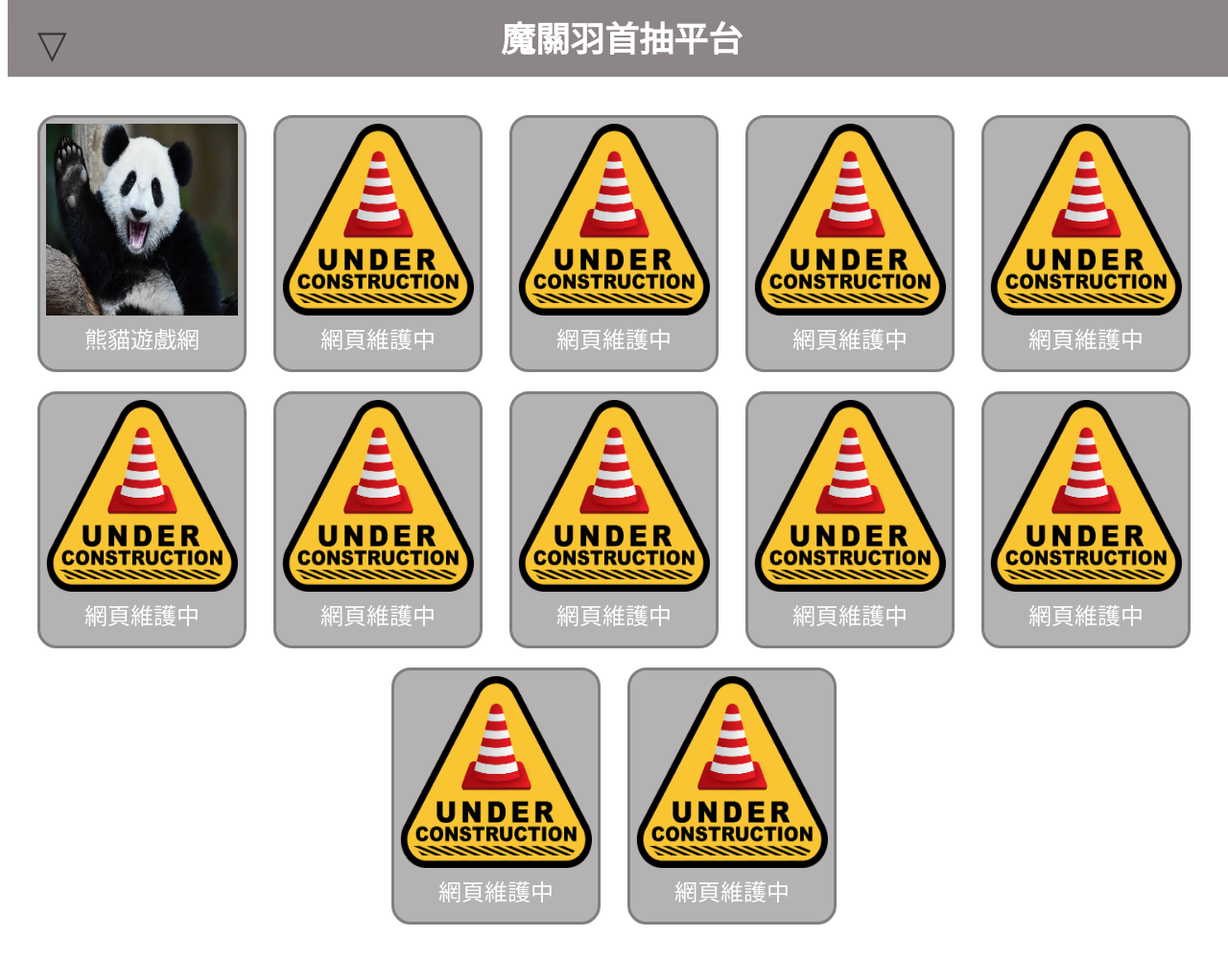
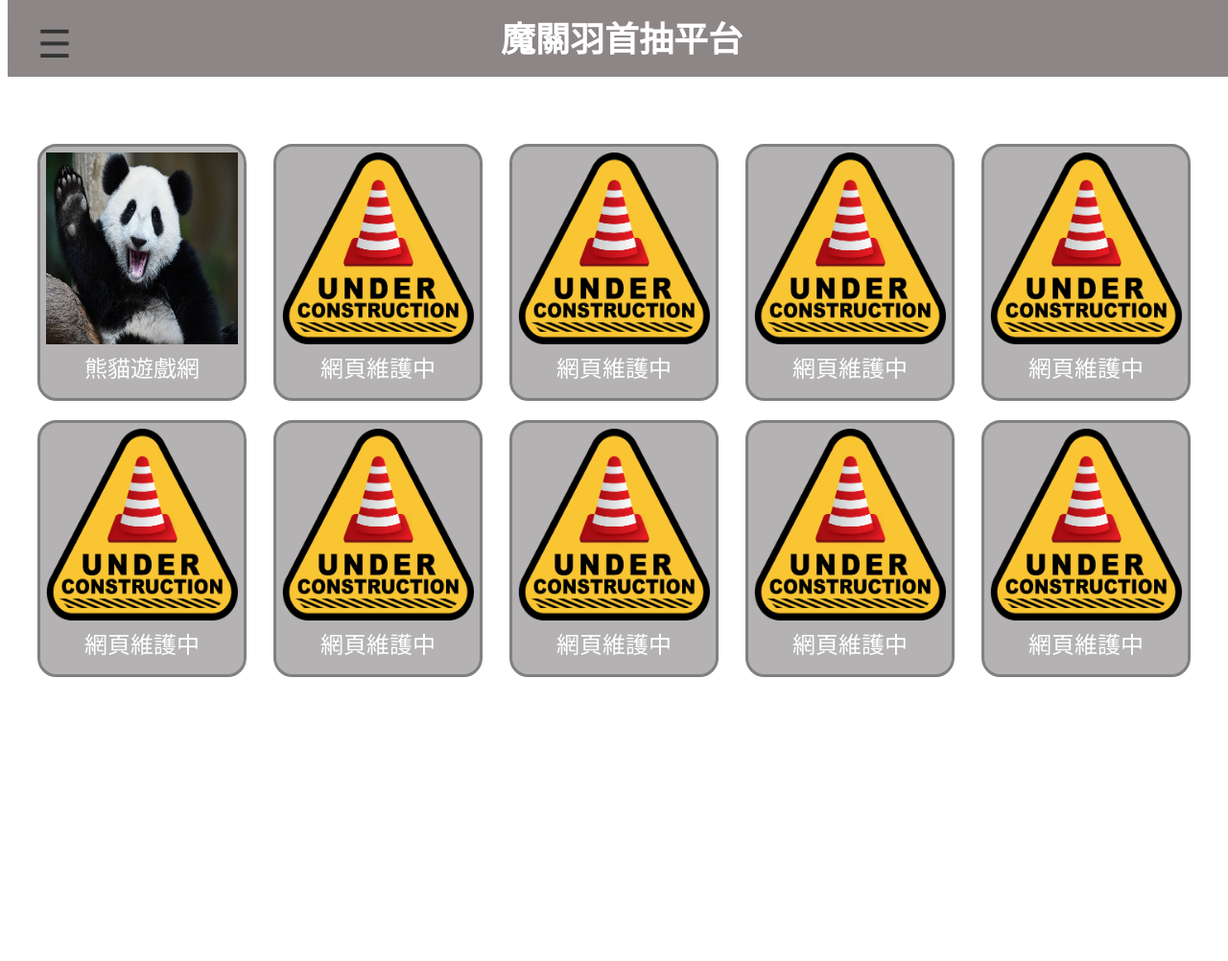
Before and after one commit to huanciou/practice_20210924, a plain HTML site: page index.html in a window 1280 px wide. Shown: the whole page at 96% size. After the commit the page ends 800 px from the top, so only its background shows below. Drawn offline with Linux system fonts and the light colour scheme.

Commit message:
3.2 commit

```diff
--- a/index.html
+++ b/index.html
@@ -11,9 +11,9 @@
 
     <div class="toggled">
         <ul class="demo">
-            <li><a href="#">▽</a>
+            <li><a href="#">☰</a>
                 <ul>
-                    <li><a href="#">遊戲1</a></li>
+                    <li><a href="./game1.html">遊戲1</a></li>
                     <li><a href="#">遊戲2</a></li>
                     <li><a href="#">遊戲3</a></li>
                     <li><a href="#">遊戲4</a></li>
@@ -45,57 +45,47 @@
         </div>
 
         <div class="box box2">
-            <a href="http://google.com.tw"><img src="./pictures/a106.png" alt="">
+            <a href="#"><img src="./pictures/a106.png" alt="">
                 網頁維護中</a>
         </div>
 
         <div class="box box3">
-            <a href="http://google.com.tw"><img src="./pictures/a106.png" alt="">
+            <a href="#"><img src="./pictures/a106.png" alt="">
                 網頁維護中</a>
         </div>
 
         <div class="box box4">
-            <a href="http://google.com.tw"><img src="./pictures/a106.png" alt="">
+            <a href="#"><img src="./pictures/a106.png" alt="">
                 網頁維護中</a>
         </div>
 
         <div class="box box5">
-            <a href="http://google.com.tw"><img src="./pictures/a106.png" alt="">
+            <a href="#"><img src="./pictures/a106.png" alt="">
                 網頁維護中</a>
         </div>
 
         <div class="box box6">
-            <a href="http://google.com.tw"><img src="./pictures/a106.png" alt="">
+            <a href="#"><img src="./pictures/a106.png" alt="">
                 網頁維護中</a>
         </div>
 
         <div class="box box7">
-            <a href="http://google.com.tw"><img src="./pictures/a106.png" alt="">
+            <a href="#"><img src="./pictures/a106.png" alt="">
                 網頁維護中</a>
         </div>
 
-        <div class="box box7">
-            <a href="http://google.com.tw"><img src="./pictures/a106.png" alt="">
+        <div class="box box8">
+            <a href="#"><img src="./pictures/a106.png" alt="">
                 網頁維護中</a>
         </div>
 
-        <div class="box box7">
-            <a href="http://google.com.tw"><img src="./pictures/a106.png" alt="">
+        <div class="box box9">
+            <a href="#"><img src="./pictures/a106.png" alt="">
                 網頁維護中</a>
         </div>
 
-        <div class="box box7">
-            <a href="http://google.com.tw"><img src="./pictures/a106.png" alt="">
-                網頁維護中</a>
-        </div>
-
-        <div class="box box7">
-            <a href="http://google.com.tw"><img src="./pictures/a106.png" alt="">
-                網頁維護中</a>
-        </div>
-
-        <div class="box box7">
-            <a href="http://google.com.tw"><img src="./pictures/a106.png" alt="">
+        <div class="box box10">
+            <a href="#"><img src="./pictures/a106.png" alt="">
                 網頁維護中</a>
         </div>
 
--- a/style.css
+++ b/style.css
@@ -17,7 +17,7 @@ div.guide h1 {
 div.container {
   display: flex;
   flex-wrap: wrap;
-  margin: 30px 6px;
+  margin: 60px 6px;
   justify-content: center;
   align-items: center;
 }
```
Also changed, not shown: 1 other file.
